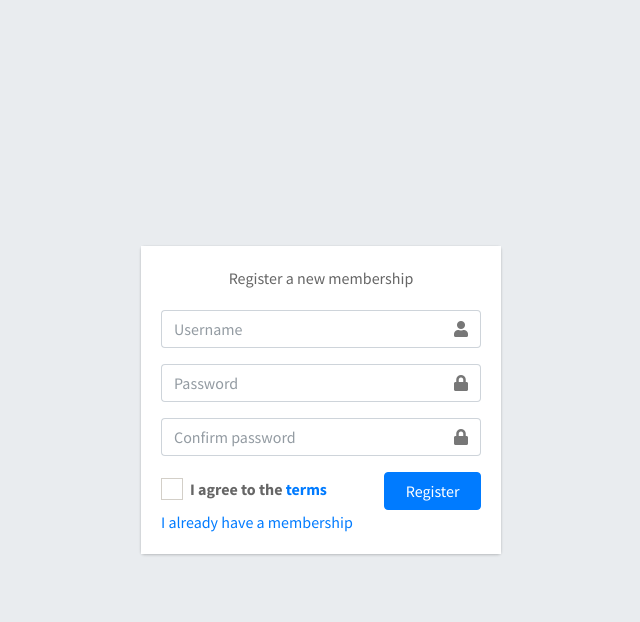
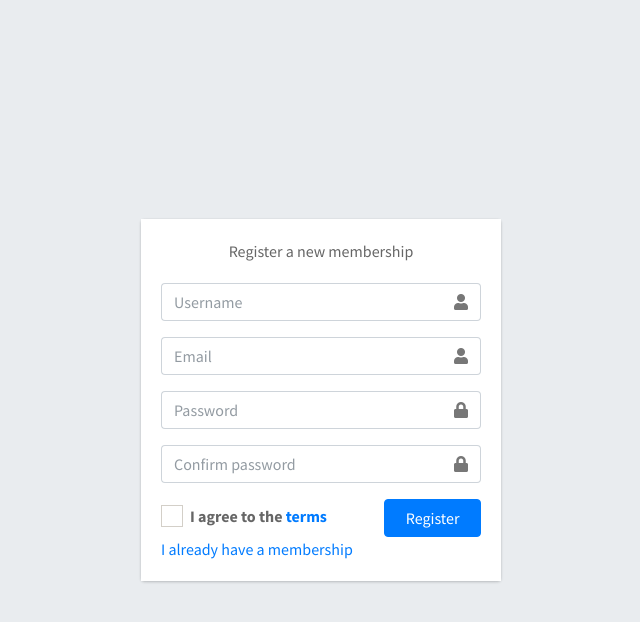
Before and after one commit to Prasunneupane/php, a PHP site: page /register.php in a window 1280 px wide. Shown: the top 622 px of the page, without its empty margins (319-959 px from the left). Run offline with PHP 8.4, Linux system fonts and the light colour scheme; some libraries are stand-ins or nearby versions.

Commit message:
Learned about  forgot password  sent by email&token

```diff
--- a/login.php
+++ b/login.php
@@ -164,7 +164,7 @@ if($_SERVER["REQUEST_METHOD"] == "POST"){
       <!-- /.social-auth-links -->
 
       <p class="mb-1">
-        <a href="forgot-password.php">I forgot my password</a>
+        <a href="reset-link.php">I forgot my password</a>
       </p>
       <p class="mb-0">
         <a href="register.php" class="text-center">Register a new membership</a>
--- a/register.php
+++ b/register.php
@@ -3,8 +3,8 @@
 require_once "config.php";
 
 // Define variables and initialize with empty values
-$username = $password = $confirm_password = "";
-$username_err = $password_err = $confirm_password_err = "";
+$username = $password = $email = $confirm_password = "";
+$username_err = $password_err = $email_err = $confirm_password_err = "";
 
 // Processing form data when form is submitted
 if($_SERVER["REQUEST_METHOD"] == "POST"){
@@ -18,7 +18,7 @@ if($_SERVER["REQUEST_METHOD"] == "POST"){
         // Prepare a select statement
         $sql = "SELECT id FROM admins WHERE username = ?";
 
-        if($stmt = mysqli_prepare($link, $sql)){
+        if($stmt = mysqli_prepare($mysqli, $sql)){
             // Bind variables to the prepared statement as parameters
             mysqli_stmt_bind_param($stmt, "s", $param_username);
 
@@ -43,6 +43,43 @@ if($_SERVER["REQUEST_METHOD"] == "POST"){
             mysqli_stmt_close($stmt);
         }
     }
+    //validate email
+
+    if(empty(trim($_POST["email"]))){
+      $email_err = "Please enter a email.";
+  } elseif(!preg_match('/^([a-z0-9\+_\-]+)(\.[a-z0-9\+_\-]+)*@([a-z0-9\-]+\.)+[a-z]{2,6}$/ix', trim($_POST["email"]))){
+      $email_err = "Email can contain special characters numbers,letters.";
+  } else{
+      // Prepare a select statement
+      $sql = "SELECT id FROM admins WHERE email = ?";
+
+      if($stmt = mysqli_prepare($mysqli, $sql)){
+          // Bind variables to the prepared statement as parameters
+          mysqli_stmt_bind_param($stmt, "s",$param_email);
+
+          // Set parameters
+          $param_email = trim($_POST["email"]);
+
+          // Attempt to execute the prepared statement
+          if(mysqli_stmt_execute($stmt)){
+              /* store result */
+              mysqli_stmt_store_result($stmt);
+
+              if(mysqli_stmt_num_rows($stmt) == 1){
+                  $email_err = "This email is already taken.";
+              } else{
+                  $email = trim($_POST["email"]);
+              }
+          } else{
+              echo "Oops! Something went wrong. Please try again later.";
+          }
+
+          // Close statement
+          mysqli_stmt_close($stmt);
+      }
+  }
+
+
 //Validate Password
 if(empty(trim($_POST["password"]))){
   $password_err = "Please enter a password.";
@@ -63,18 +100,20 @@ if(empty(trim($_POST["confirm_password"]))){
 }
 
 // Check input errors before inserting in database
-if(empty($username_err) && empty($password_err) && empty($confirm_password_err)){
+if(empty($username_err) && empty($email_err) && empty($password_err) && empty($confirm_password_err) ){
 
   // Prepare an insert statement
-  $sql = "INSERT INTO admin (username, password) VALUES (?, ?)";
+  $sql = "INSERT INTO admins (username, password,email) VALUES (?, ?,?)";
 
-  if($stmt = mysqli_prepare($link, $sql)){
+  if($stmt = mysqli_prepare($mysqli, $sql)){
       // Bind variables to the prepared statement as parameters
-      mysqli_stmt_bind_param($stmt, "ss", $param_username, $param_password);
+      mysqli_stmt_bind_param($stmt, "sss", $param_username, $param_password, $param_email);
 
       // Set parameters
       $param_username = $username;
+      $param_email = $email;
       $param_password = password_hash($password, PASSWORD_DEFAULT); // Creates a password hash
+
 
       // Attempt to execute the prepared statement
       if(mysqli_stmt_execute($stmt)){
@@ -90,7 +129,7 @@ if(empty($username_err) && empty($password_err) && empty($confirm_password_err))
 }
 
 // Close connection
-mysqli_close($link);
+mysqli_close($mysqli);
 }
 ?>
 <!DOCTYPE html>
@@ -117,12 +156,21 @@ mysqli_close($link);
     <div class="card-body register-card-body">
       <p class="login-box-msg">Register a new membership</p>
 
-      <form action="<?php echo htmlspecialchars($_SERVER["PHP_SELF"]);?>" method="post">
+      <form action="<?php echo htmlspecialchars($_SERVER["PHP_SELF"]);?>" method="POST">
         <div class="input-group mb-3">
           <input type="text"  placeholder="Username" name="username" class="form-control <?php echo (!empty($username_err)) ? 'is-invalid' : ''; ?>" value="<?php echo $username; ?>">
           <div class="input-group-append">
             <div class="input-group-text">
               <span class="fas fa-user"><?php echo $username_err;?></span>
+            </div>
+          </div>
+        </div>
+
+        <div class="input-group mb-3">
+          <input type="text"  placeholder="Email" name="email" class="form-control <?php echo (!empty($email)) ? 'is-invalid' : ''; ?>" value="<?php echo $email; ?>">
+          <div class="input-group-append">
+            <div class="input-group-text">
+              <span class="fas fa-user"><?php echo $email_err;?></span>
             </div>
           </div>
         </div>
@@ -154,7 +202,9 @@ mysqli_close($link);
           </div>
           <!-- /.col -->
           <div class="col-4">
+
             <button type="submit" class="btn btn-primary btn-block">Register</button>
+
           </div>
           <!-- /.col -->
         </div>
```
Also changed, not shown: password-reset-token.php (+7 -7 lines), reset-link.php (added, +16 -0 lines).
